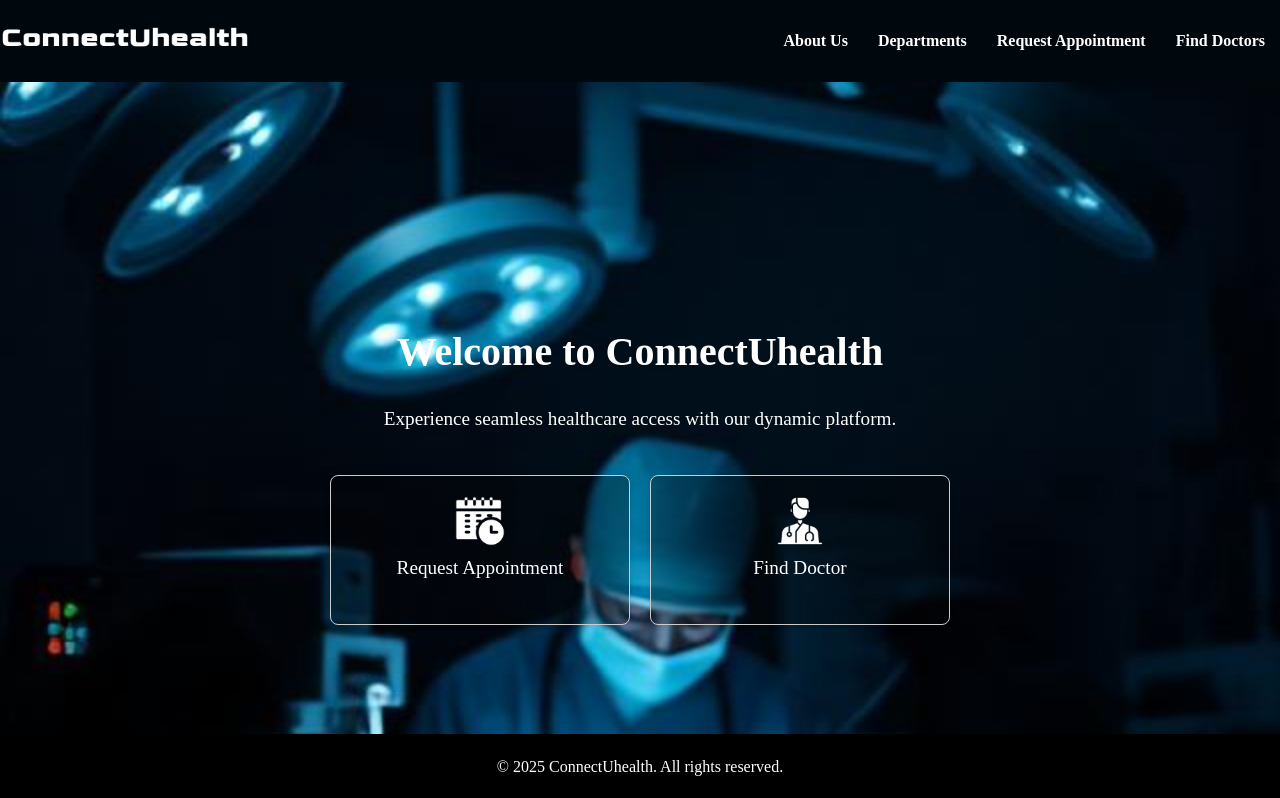
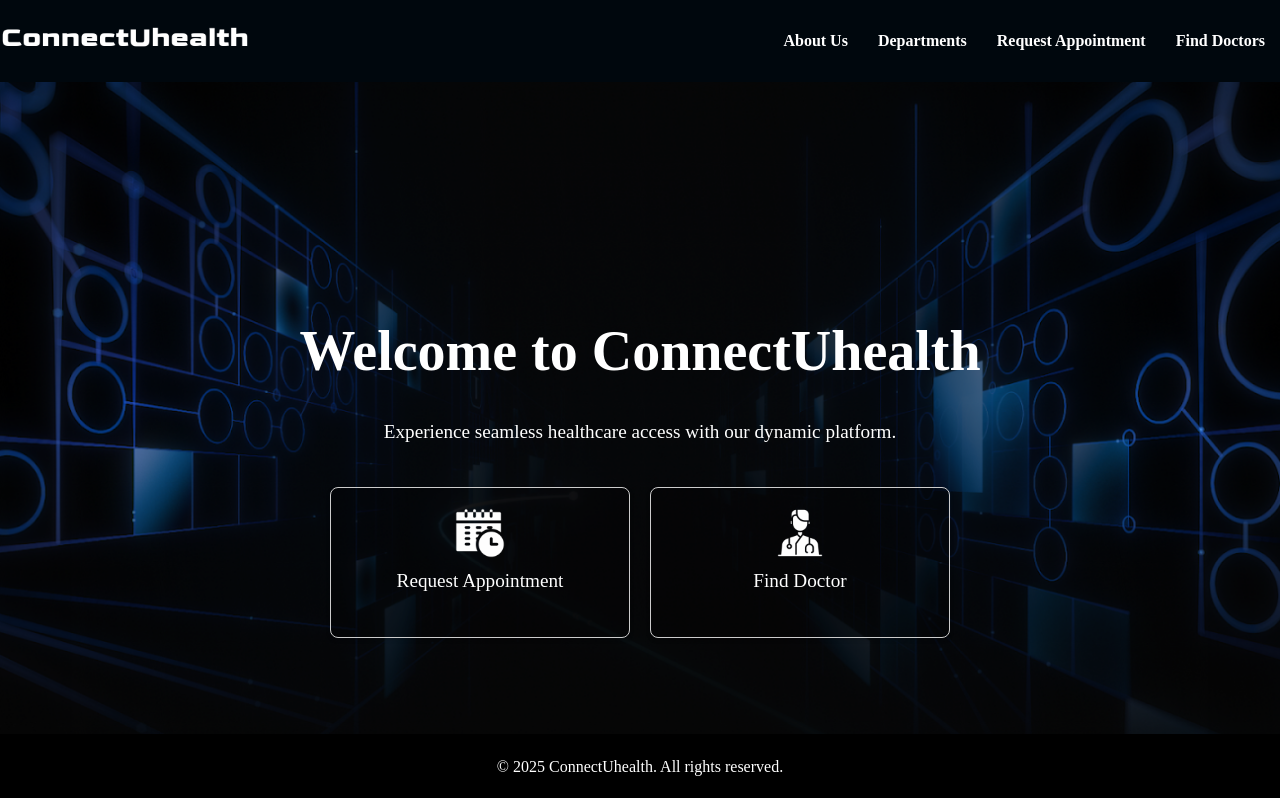
Before and after one commit to Gangadharv1/ConnectUHealth, a React (Vite) app: page / in a window 1280 px wide. Shown: the top 798 px of the page. Built offline with nearby package versions, Linux system fonts and the light colour scheme.

Commit message:
update styles

```diff
--- a/src/style.css
+++ b/src/style.css
@@ -77,7 +77,7 @@ main {
     overflow: visible;
     height: 100vh;
     width: 100vw;
-    background-image: url('/images/banner.jpg');
+    background-image: url('/images/banner_home.png');
     background-size: cover;
     background-position: center;
     display: flex;
@@ -99,7 +99,7 @@ main {
 }
 
 #hero h1 {
-    font-size: 2.5em;
+    font-size: 3.5em;
     margin-bottom: 20px;
     color: #fff;
 }
@@ -120,8 +120,17 @@ main {
 #hero p {
     font-size: 1.2em;
     margin-bottom: 20px;
+    opacity: 0;
+    transform: translateY(20px);
+    animation: fadeInUp 2s forwards;
 }
+@keyframes fadeInUp {
+    to {
+        opacity: 1;
+        transform: translateY(0);
+    }
 
+}
 .box-container {
     display: flex;
     justify-content: center;
@@ -130,6 +139,7 @@ main {
 }
 
 .box {
+    position: relative;
     background: rgba(5, 5, 5, 0.3);
     border-radius: 8px;
     border: 1px solid #ccc;
@@ -141,6 +151,9 @@ main {
     transition: transform 0.3s ease;
     text-decoration: none;
     color: white;
+    opacity: 0;
+    transform: translateY(20px);
+    animation: fadeInUp 2s forwards;
 }
 
 .box img {
@@ -153,7 +166,12 @@ main {
     transform: scale(1.05);
     background: rgba(2, 49, 69, 0.3);
 }
-
+@keyframes fadeInUp {
+    to {
+        opacity: 1;
+        transform: translateY(0);
+    }
+}
 .content-section {
     position: relative;
     overflow: visible;
```
Also changed, not shown: public/images/banner.jpg (deleted), public/images/banner_home.png (added).
